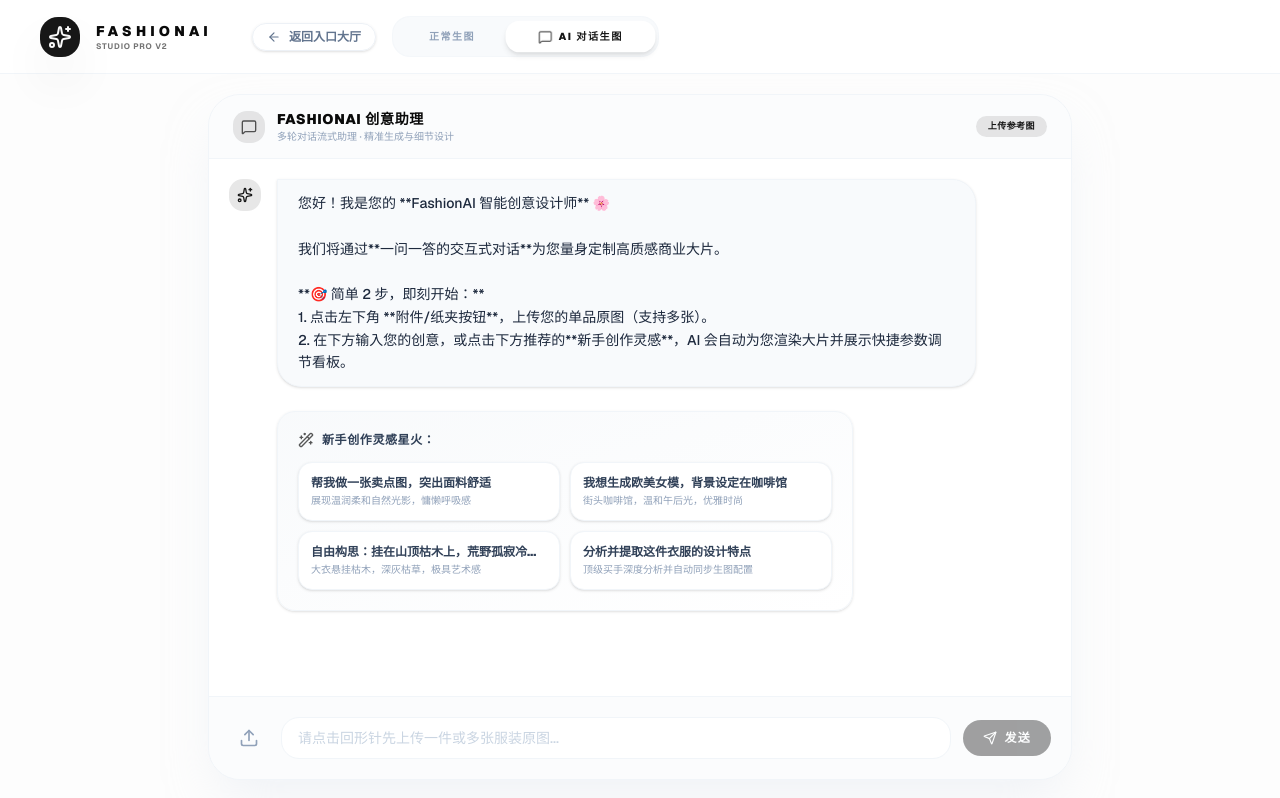
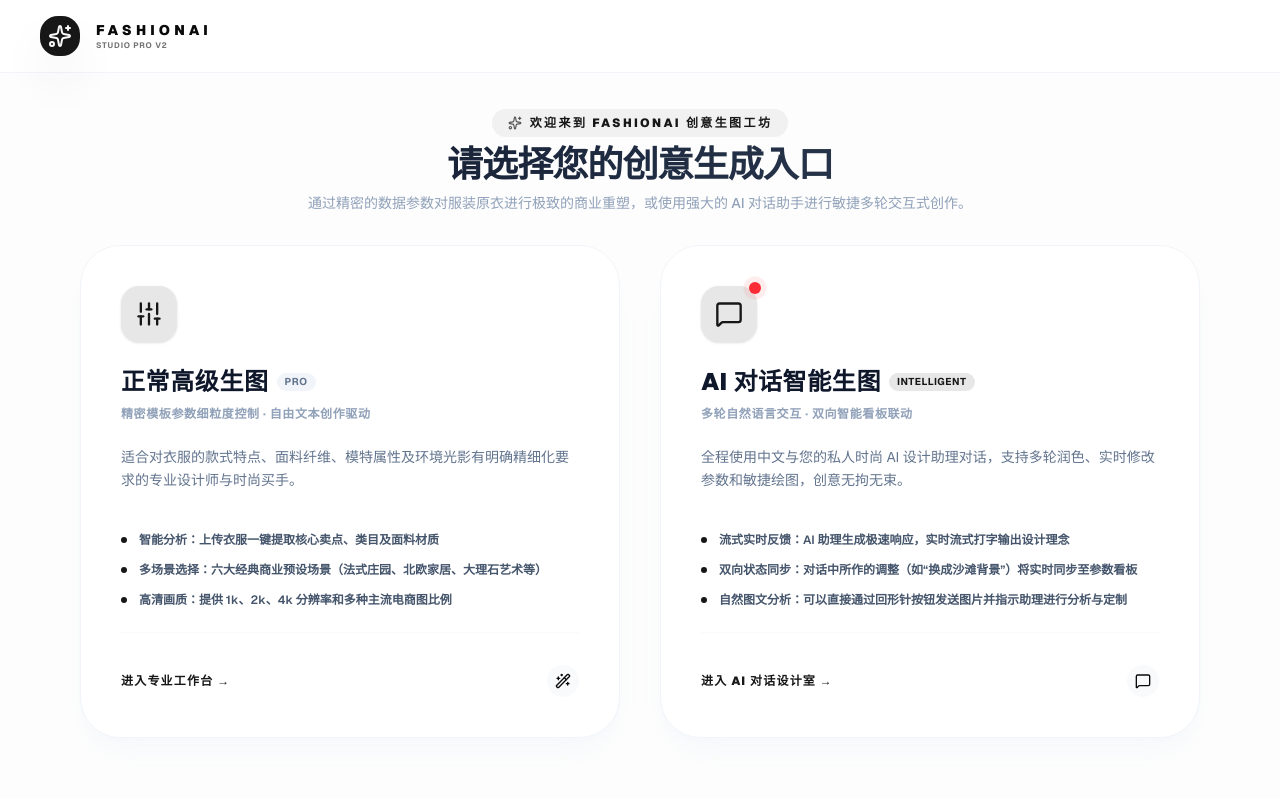
Before and after one commit to markzu911/E-commerce_product_image, a Next.js app: page / in a window 1280 px wide. Built offline with nearby package versions, Linux system fonts and the light colour scheme.

Commit message:
feat: set default active mode to lobby
Change the initial application view from chat to lobby mode to better align with the primary user entry point.

```diff
--- a/app/page.tsx
+++ b/app/page.tsx
@@ -289,7 +289,7 @@
   const [isGenerating, setIsGenerating] = useState(false);
   const [mounted, setMounted] = useState(false);
 
-  const [activeMode, setActiveMode] = useState<'lobby' | 'normal' | 'chat'>('chat');
+  const [activeMode, setActiveMode] = useState<'lobby' | 'normal' | 'chat'>('lobby');
   const [normalSubMode, setNormalSubMode] = useState<'smart' | 'custom'>('smart');
   const [customPrompt, setCustomPrompt] = useState<string>('');
   const [customResolution, setCustomResolution] = useState<'1k' | '2k' | '4k'>('2k');
```
